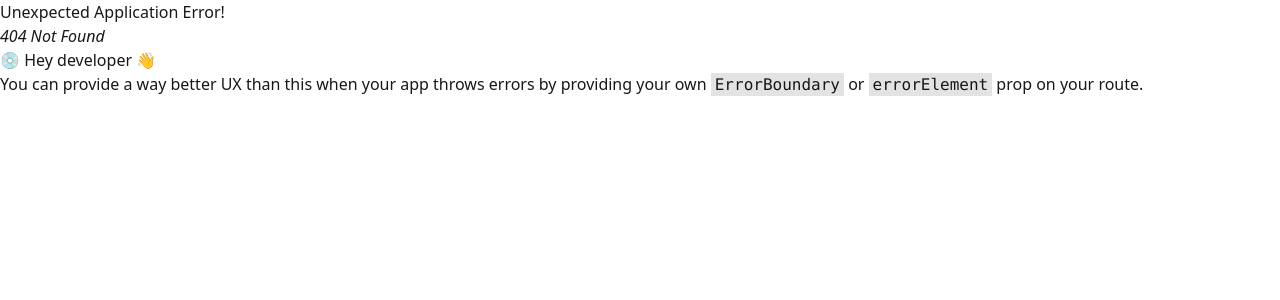
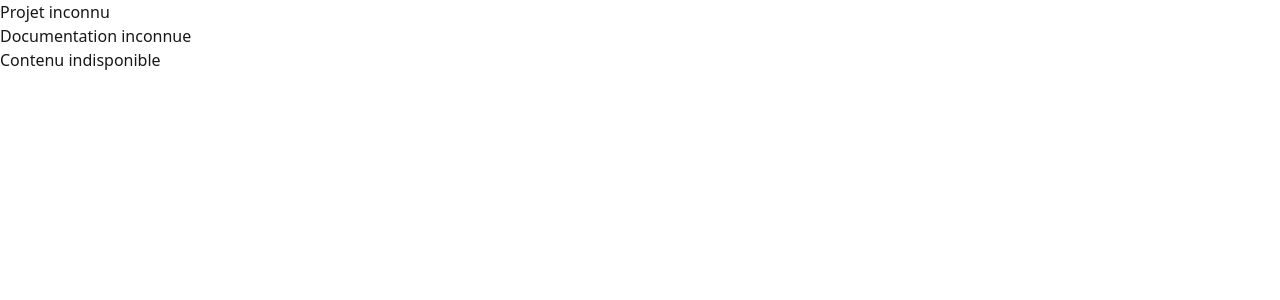
Before and after one commit to LiamOgu/wikipi, a React (Vite) app: page /Project in a window 1280 px wide. Before the commit this address had no page. Shown: the top 300 px of the page. Built offline with nearby package versions, Linux system fonts and the light colour scheme.

Commit message:
page du document et affiche les infos

```diff
--- a/src/components/ActualityCard.jsx
+++ b/src/components/ActualityCard.jsx
@@ -1,6 +1,7 @@
 import user from '../assets/default-user-icon.webp'
 import docData from '../data/documentationsData.js'
 import projetData from '../data/projetsData.js'
+import { NavLink } from 'react-router-dom'
 
 const ActualityCard = ({ id }) => {
     const documentation = docData.documentation.find(doc => doc.id === id)
@@ -10,6 +11,7 @@ const ActualityCard = ({ id }) => {
     const projet = projetData.projet.find(proj => proj.documentations.some(doc => doc.id === id));
     return (
         <div className="card w-full bg-white card-sm shadow-sm hover:shadow-lg hover:scale-105 transition-all duration-200 hover:cursor-pointer">
+            <NavLink to={`/Project?title=${projet ? projet.title : "Projet inconnu"}&doc=${documentation.title}`}>
                 <div className="card-body text-black">
                     <h3>{projet ? projet.title : "Projet inconnu"}</h3>
                     <h2 className="card-title">{documentation.title}</h2>
@@ -22,6 +24,7 @@ const ActualityCard = ({ id }) => {
                         </div>
                     </div>
                 </div>
+            </NavLink >
         </div>
     )
 }
--- /dev/null
+++ b/src/components/DocumentPage.jsx
@@ -0,0 +1,7 @@
+const DocumentPage = () => {
+  return (
+    <div>DocumentPage</div>
+  )
+}
+
+export default DocumentPage
--- a/src/main.jsx
+++ b/src/main.jsx
@@ -5,6 +5,7 @@ import { createBrowserRouter, RouterProvider } from 'react-router-dom';
 import Home from './routes/Home';
 import Login from './routes/Login';
 import Register from './routes/Register';
+import Project from './routes/Project';
 
 
 const router = createBrowserRouter([
@@ -20,6 +21,10 @@ const router = createBrowserRouter([
     path: '/Register',
     element: <Register />,
   },
+  {
+    path: '/Project',
+    element: <Project />,
+  }
 ]);
 
 createRoot(document.getElementById('root')).render(
--- /dev/null
+++ b/src/routes/Project.jsx
@@ -0,0 +1,21 @@
+import DocumentPage from "../components/DocumentPage"
+import { useSearchParams } from "react-router-dom"
+import docData from '../data/documentationsData.js'
+import projetData from '../data/projetsData.js'
+
+const Project = () => {
+  const [searchParams] = useSearchParams()
+  const title = searchParams.get("title")
+  const doc = searchParams.get("doc")
+  const product = projetData.projet.find(product => product.title === title)
+  const documentation = docData.documentation.find(documentation => documentation.title === doc)
+  return (
+    <div>
+      <h1>{product ? product.title : "Projet inconnu"}</h1>
+      <h2>{documentation ? documentation.title : "Documentation inconnue"}</h2>
+      <p>{documentation ? documentation.content : "Contenu indisponible"}</p>
+    </div>
+  )
+}
+
+export default Project
```
Lines whose indentation alone changed are shown as unchanged.
